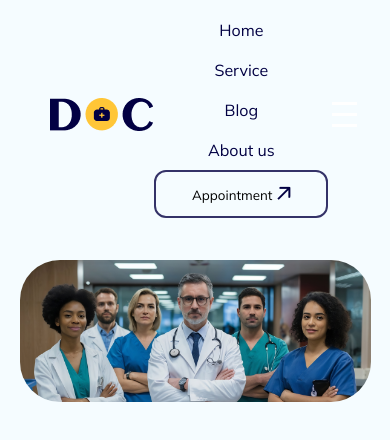
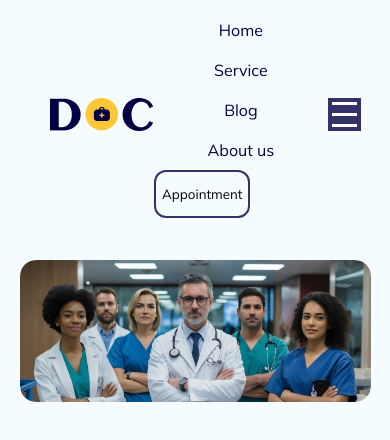
Before and after one commit to sujonifty/healthcare, a plain HTML site: page index.html in a window 390 px wide. Both pictures are taken after a click on the element 344 px from the left and 26 px from the top of the page. Drawn offline with Linux system fonts and the light colour scheme.

Commit message:
completed banner section

```diff
--- a/style/style.css
+++ b/style/style.css
@@ -50,6 +50,7 @@
     display: none;
     flex-direction: column;
     cursor: pointer;
+    background-color: #343268;
 }
 
 .navbar .hamburger div {
@@ -103,6 +104,17 @@ button {
     .appoint{
         display: none;
     }
+    button {
+        padding: 0.05rem;
+        width: 6rem;
+
+    }
+    .arrow {
+        display: none;
+    }
+    .banner img{
+        border-radius: 1rem;
+    }
 }
 
 .navbar .menu.active {
```
